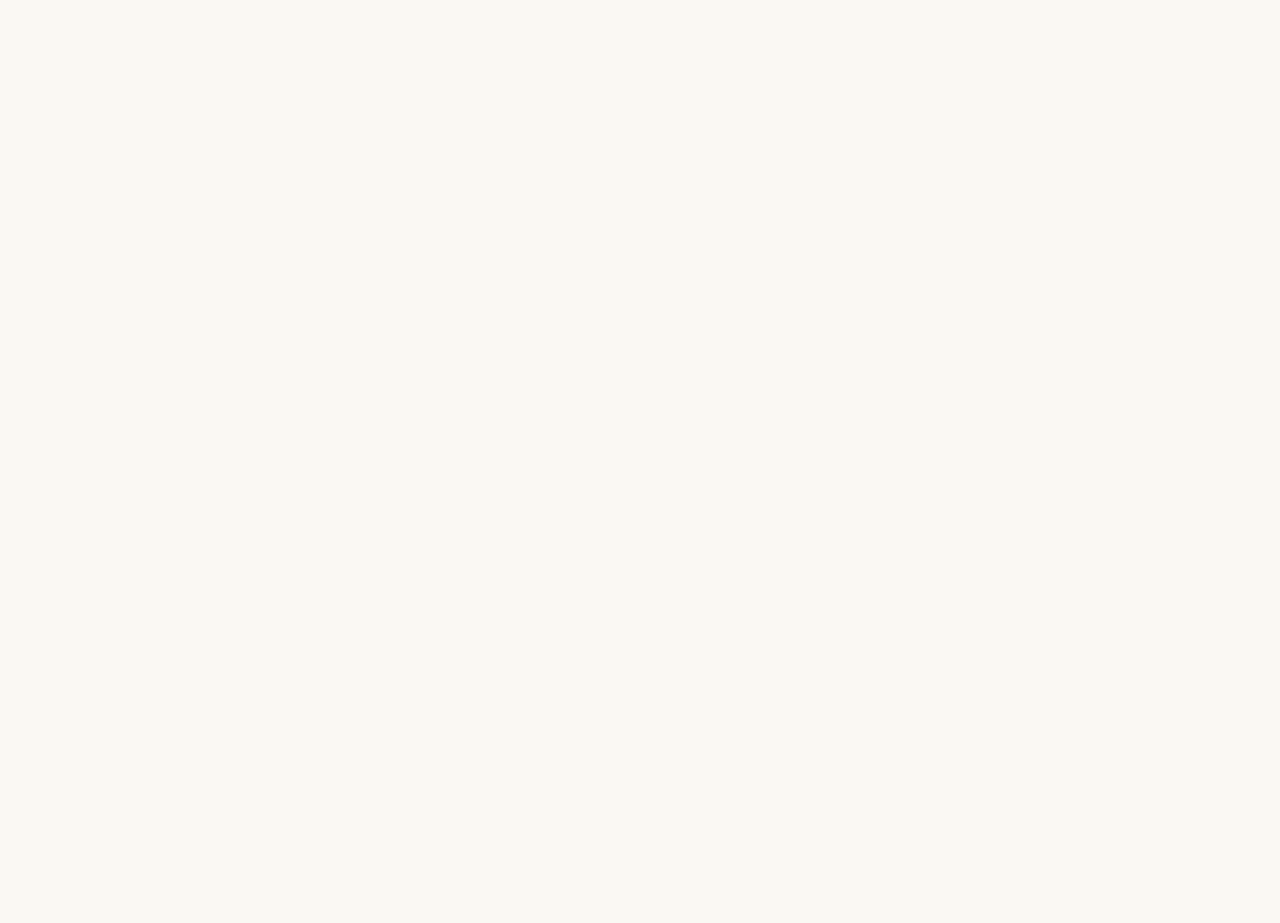
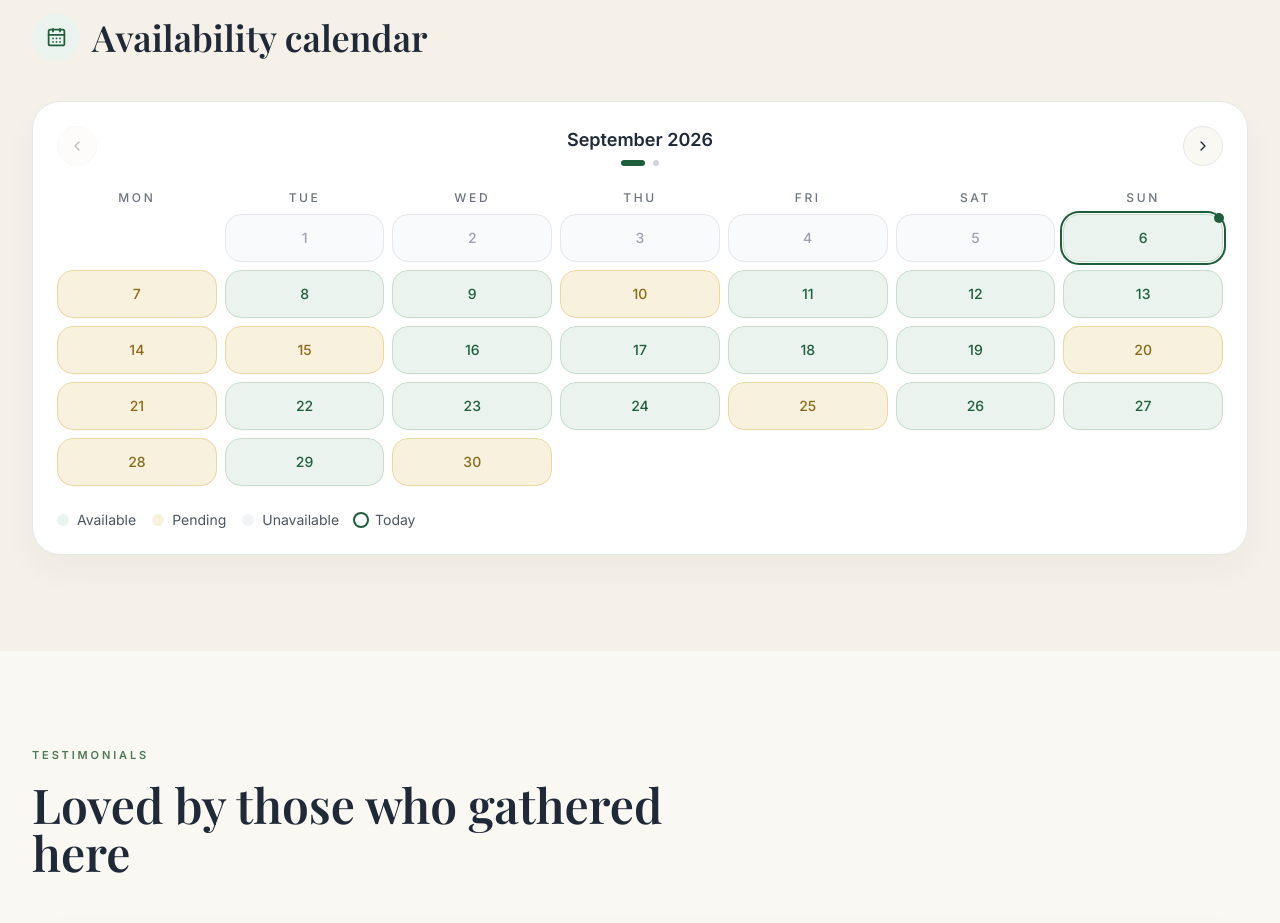
Before and after one commit to loosukictc-prog/garden, a Next.js app: page / in a window 1280 px wide. Shown: the part 10300-11223 px from the top of the page. Before the commit the page ends 9932 px from the top, so only its background shows below. Built offline with nearby package versions, Linux system fonts and the light colour scheme.

Commit message:
Fix scroll past footer, add real interactive calendar with month navigation

```diff
--- a/app/globals.css
+++ b/app/globals.css
@@ -39,7 +39,6 @@
 
 html {
   scroll-behavior: smooth;
-  height: 100%;
   width: 100%;
   overflow-x: hidden;
 }
@@ -47,7 +46,6 @@ html {
 body {
   margin: 0;
   padding: 0;
-  height: 100%;
   min-height: 100vh;
   width: 100%;
   background:
--- a/app/layout.tsx
+++ b/app/layout.tsx
@@ -34,7 +34,7 @@ export const metadata: Metadata = {
 
 export default function RootLayout({ children }: Readonly<{ children: React.ReactNode }>) {
   return (
-    <html lang="en" className="h-full w-full scroll-smooth">
+    <html lang="en" className="scroll-smooth">
       <head>
         <meta charSet="utf-8" />
         <meta name="viewport" content="width=device-width, initial-scale=1" />
--- a/app/page.tsx
+++ b/app/page.tsx
@@ -216,6 +216,25 @@ export default function Home() {
   const [testimonialIdx,  setTestimonialIdx]  = useState(0);
   const [bookingRef,      setBookingRef]      = useState("");
   const [isSubmitted,     setIsSubmitted]     = useState(false);
+
+  /* Calendar — 0 = current month, 1 = next month */
+  const [calendarOffset, setCalendarOffset] = useState(0);
+  const today = useMemo(() => new Date(), []);
+  const calendarDate = useMemo(() => {
+    const d = new Date(today.getFullYear(), today.getMonth() + calendarOffset, 1);
+    return d;
+  }, [today, calendarOffset]);
+  const calendarYear  = calendarDate.getFullYear();
+  const calendarMonth = calendarDate.getMonth();
+  const calendarDaysInMonth = useMemo(
+    () => new Date(calendarYear, calendarMonth + 1, 0).getDate(),
+    [calendarYear, calendarMonth],
+  );
+  /* Monday-based offset: how many empty cells before the 1st */
+  const calendarStartOffset = useMemo(() => {
+    const jsDay = new Date(calendarYear, calendarMonth, 1).getDay(); // 0=Sun
+    return jsDay === 0 ? 6 : jsDay - 1; // convert to Mon=0
+  }, [calendarYear, calendarMonth]);
 
   const categories = useMemo(
     () => ["All", ...Array.from(new Set(galleryItems.map((i) => i.category)))],
@@ -813,31 +832,103 @@ export default function Home() {
             </motion.div>
             <motion.div variants={fadeIn} initial="hidden" whileInView="visible" viewport={VP}
               className="rounded-[24px] border border-[#E5E7EB] bg-white p-4 shadow-[0_16px_32px_rgba(17,24,39,0.04)] sm:rounded-[28px] sm:p-6">
+
+              {/* Month navigation — only current and next month allowed */}
+              <div className="mb-5 flex items-center justify-between sm:mb-6">
+                <button
+                  type="button"
+                  aria-label="Previous month"
+                  disabled={calendarOffset === 0}
+                  onClick={() => setCalendarOffset(0)}
+                  className="flex h-9 w-9 items-center justify-center rounded-full border border-[#E5E7EB] bg-[#FAF8F3] text-[#1F2937] transition-all hover:border-[#C7DCCB] disabled:cursor-not-allowed disabled:opacity-30 sm:h-10 sm:w-10"
+                >
+                  <ChevronRight size={16} className="rotate-180" />
+                </button>
+                <div className="text-center">
+                  <p className="text-base font-semibold text-[#1F2937] sm:text-lg">
+                    {new Date(calendarYear, calendarMonth).toLocaleString("default", { month: "long", year: "numeric" })}
+                  </p>
+                  <div className="mt-1.5 flex justify-center gap-2">
+                    {[0, 1].map((offset) => (
+                      <button
+                        key={offset}
+                        type="button"
+                        onClick={() => setCalendarOffset(offset)}
+                        className={`h-1.5 rounded-full transition-all duration-300 ${calendarOffset === offset ? "w-6 bg-[#1F5E3B]" : "w-1.5 bg-[#D1D5DB] hover:bg-[#A7C4AE]"}`}
+                        aria-label={offset === 0 ? "Current month" : "Next month"}
+                      />
+                    ))}
+                  </div>
+                </div>
+                <button
+                  type="button"
+                  aria-label="Next month"
+                  disabled={calendarOffset === 1}
+                  onClick={() => setCalendarOffset(1)}
+                  className="flex h-9 w-9 items-center justify-center rounded-full border border-[#E5E7EB] bg-[#FAF8F3] text-[#1F2937] transition-all hover:border-[#C7DCCB] disabled:cursor-not-allowed disabled:opacity-30 sm:h-10 sm:w-10"
+                >
+                  <ChevronRight size={16} />
+                </button>
+              </div>
+
               {/* Day headers */}
-              <div className="grid grid-cols-7 gap-1.5 sm:gap-3">
+              <div className="grid grid-cols-7 gap-1 sm:gap-2">
                 {["Mon","Tue","Wed","Thu","Fri","Sat","Sun"].map((d) => (
                   <div key={d} className="pb-2 text-center text-[9px] font-medium uppercase tracking-[0.18em] text-[#6B7280] sm:text-xs sm:tracking-[0.22em]">{d}</div>
                 ))}
               </div>
-              {/* Date cells */}
-              <div className="grid grid-cols-7 gap-1.5 sm:gap-3">
-                {Array.from({ length: 35 }, (_, i) => {
-                  const statuses = ["available","pending","unavailable"] as const;
-                  const status = statuses[i % 3];
+
+              {/* Date cells — correctly offset by weekday */}
+              <div className="grid grid-cols-7 gap-1 sm:gap-2">
+                {/* Empty cells before the 1st of the month */}
+                {Array.from({ length: calendarStartOffset }).map((_, i) => (
+                  <div key={`empty-${i}`} />
+                ))}
+                {/* Day cells */}
+                {Array.from({ length: calendarDaysInMonth }, (_, i) => {
+                  const day = i + 1;
+                  const isToday = calendarOffset === 0 && day === today.getDate();
+                  /* Simple demo pattern: past days = unavailable, today = available,
+                     future days alternate available / pending */
+                  let status: "available" | "pending" | "unavailable";
+                  if (calendarOffset === 0 && day < today.getDate()) {
+                    status = "unavailable";
+                  } else if ((day % 5 === 0) || (day % 7 === 0)) {
+                    status = "pending";
+                  } else {
+                    status = "available";
+                  }
                   return (
-                    <div key={i+1} className={`flex h-10 items-center justify-center rounded-xl border text-xs font-medium sm:h-14 sm:rounded-2xl sm:text-sm ${
-                      status === "available"   ? "border-[#C7DCCB] bg-[#EAF3EE] text-[#1F5E3B]" :
-                      status === "pending"     ? "border-[#E8D9A1] bg-[#F8F1DE] text-[#8A6B17]" :
-                                                 "border-[#E5E7EB] bg-[#F9FAFB] text-[#9CA3AF]"}`}>
-                      {i + 1}
+                    <div
+                      key={day}
+                      className={`relative flex h-9 items-center justify-center rounded-xl border text-xs font-medium transition-all duration-200 sm:h-12 sm:rounded-2xl sm:text-sm ${
+                        status === "available"
+                          ? "border-[#C7DCCB] bg-[#EAF3EE] text-[#1F5E3B]"
+                          : status === "pending"
+                          ? "border-[#E8D9A1] bg-[#F8F1DE] text-[#8A6B17]"
+                          : "border-[#E5E7EB] bg-[#F9FAFB] text-[#9CA3AF]"
+                      } ${isToday ? "ring-2 ring-[#1F5E3B] ring-offset-1" : ""}`}
+                    >
+                      {day}
+                      {isToday && (
+                        <span className="absolute -top-0.5 -right-0.5 h-2 w-2 rounded-full bg-[#1F5E3B] sm:h-2.5 sm:w-2.5" />
+                      )}
                     </div>
                   );
                 })}
               </div>
+
               <div className="mt-5 flex flex-wrap gap-3 text-xs text-[#4B5563] sm:mt-6 sm:gap-4 sm:text-sm">
                 {[["#EAF3EE","Available"],["#F8F1DE","Pending"],["#F3F4F6","Unavailable"]].map(([color,label]) => (
-                  <div key={label} className="flex items-center gap-2"><span className="h-2.5 w-2.5 rounded-full sm:h-3 sm:w-3" style={{ background: color }} />{label}</div>
+                  <div key={label} className="flex items-center gap-2">
+                    <span className="h-2.5 w-2.5 rounded-full sm:h-3 sm:w-3" style={{ background: color }} />
+                    {label}
+                  </div>
                 ))}
+                <div className="flex items-center gap-2">
+                  <span className="h-2.5 w-2.5 rounded-full ring-2 ring-[#1F5E3B] sm:h-3 sm:w-3" />
+                  Today
+                </div>
               </div>
             </motion.div>
           </div>
```
